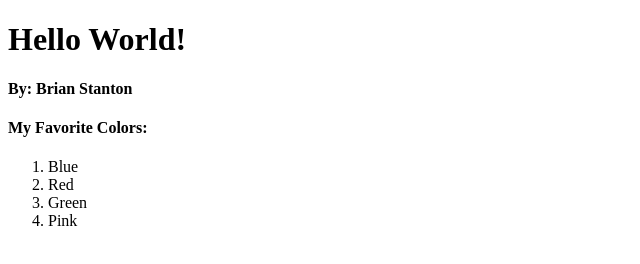
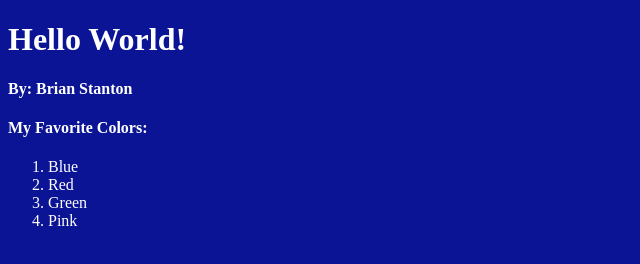
Before and after one commit to bstanton773/kekambas-132_hello_world, a plain HTML site: page index.html in a window 1280 px wide. Shown: the whole page, without its empty margins (0-640 px from the left). Drawn offline with Linux system fonts and the light colour scheme.

Commit message:
Add styling to the body

```diff
--- a/index.html
+++ b/index.html
@@ -1,9 +1,16 @@
 <!DOCTYPE html>
 <html lang="en">
     <head>
-    <meta charset="UTF-8">
+        <meta charset="UTF-8">
         <meta name="viewport" content="width=device-width, initial-scale=1.0">
         <title>Day 1</title>
+
+        <style>
+            body{
+                background-color: #0a1494;
+                color: white;
+            }
+        </style>
     </head>
     <body>
         <h1>Hello World!</h1>
```
